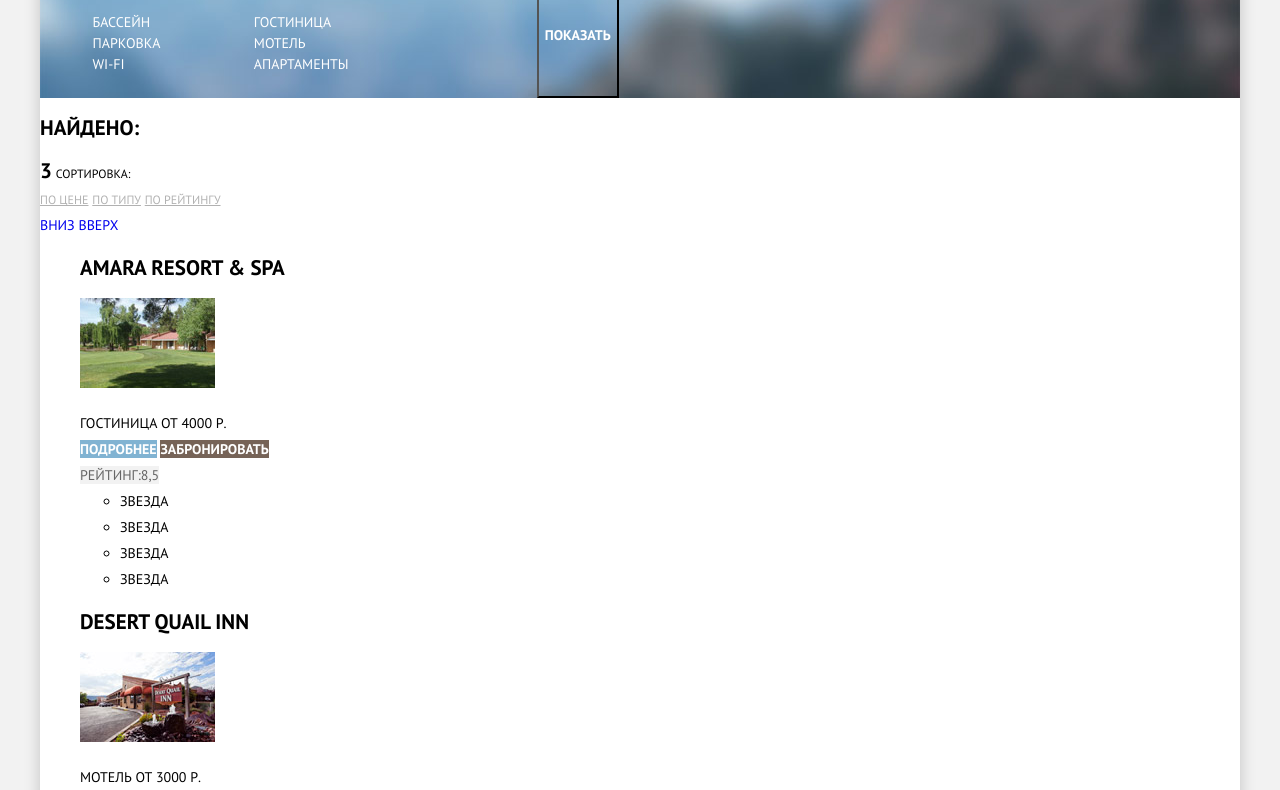
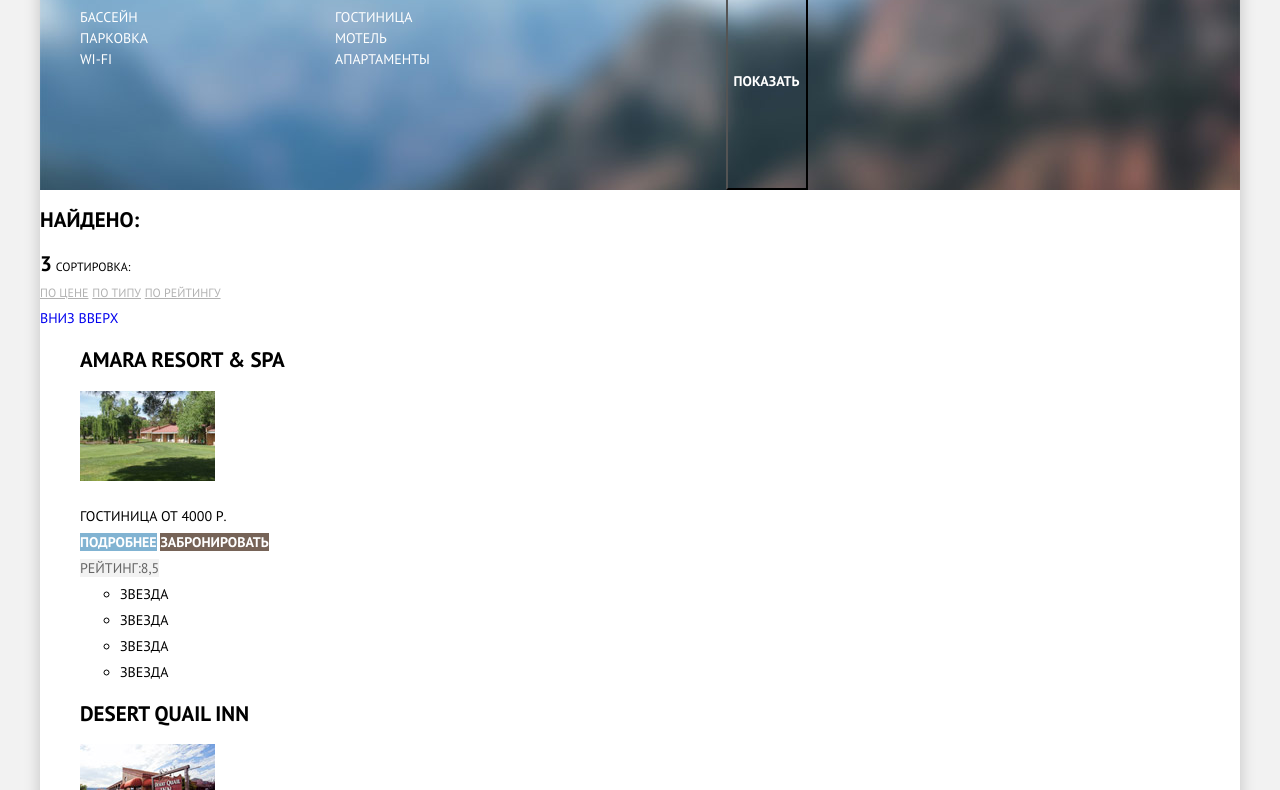
Before and after one commit to wendelinz/230887-sedona, a plain HTML site: page inner.html in a window 1280 px wide. Shown: the part 86-876 px from the top of the page. Drawn offline with Linux system fonts and the light colour scheme.

Commit message:
Добавлены стили для фильтра

```diff
--- a/css/style.css
+++ b/css/style.css
@@ -390,6 +390,13 @@ input[type="radio"].visually-hidden {
 
 .filter {
     display: flex;
+    height: 218px;
+}
+
+.filter fieldset {
+    width: 255px;
+    padding: 0;
+    margin: 0;
 }
 
 .slogan {
```
